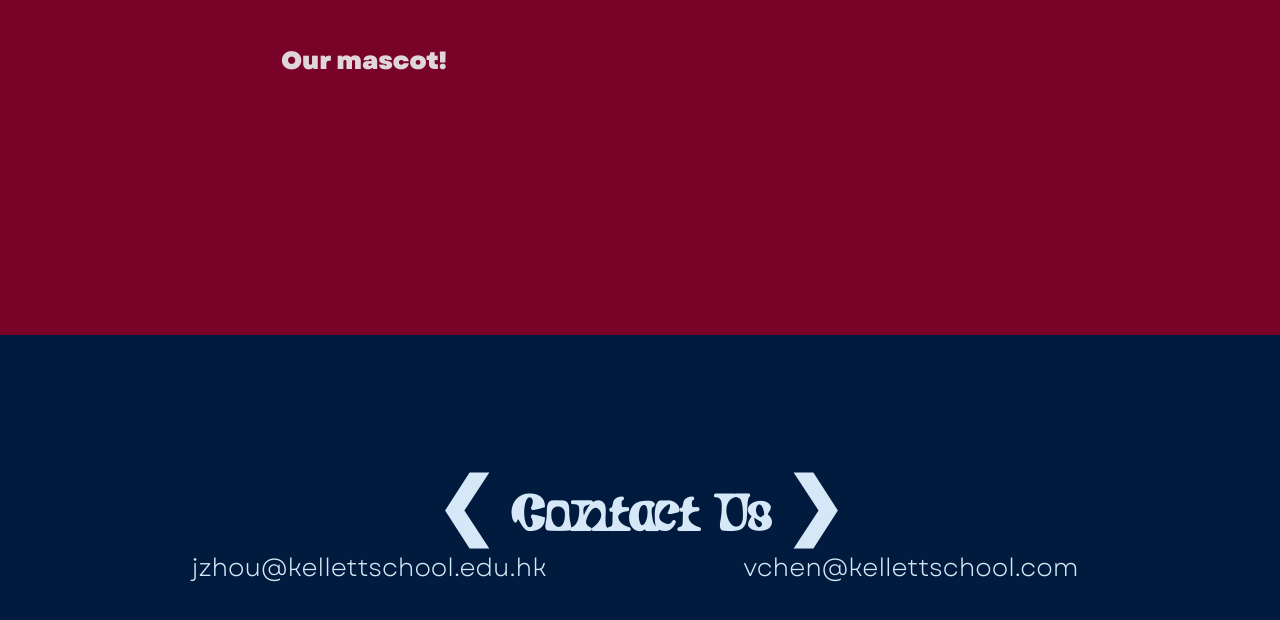
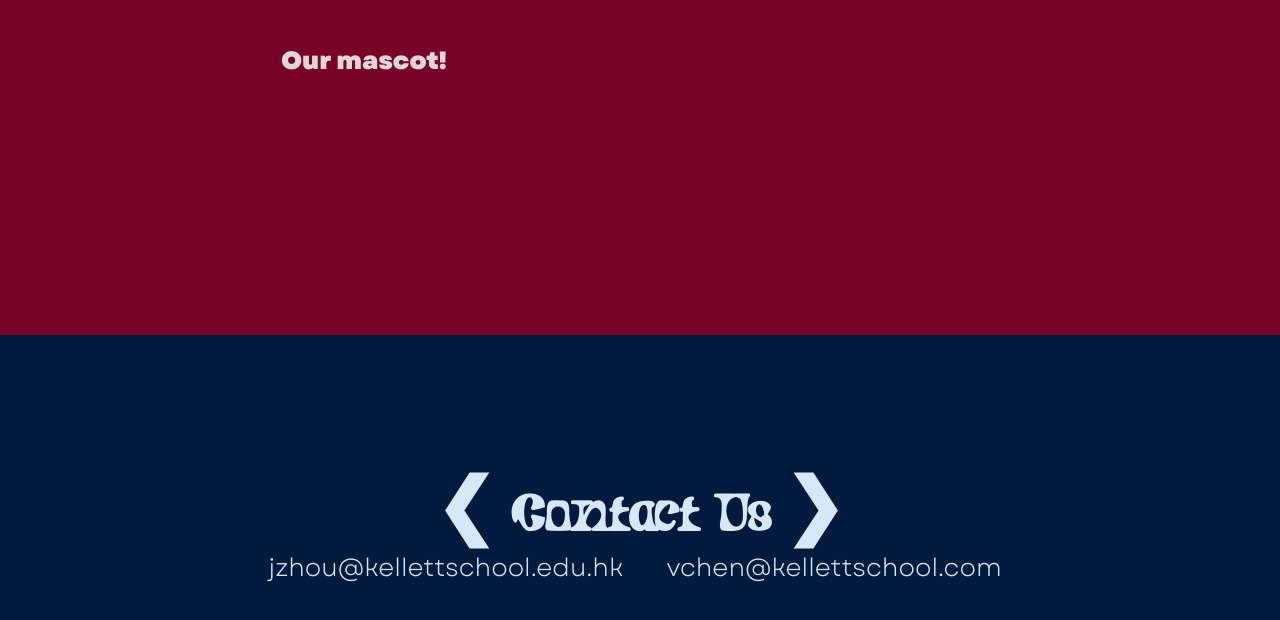
Before and after one commit to fleureque/kellett-kodes, a plain HTML site: page index.html in a window 1280 px wide. Shown: the part 2030-2650 px from the top of the page. Drawn offline with Linux system fonts and the light colour scheme.

Commit message:
Added 'Kellett Kodes' to page header, made new css for the contact us section due to conflict with presentations page

```diff
--- a/index.html
+++ b/index.html
@@ -60,11 +60,11 @@
             </div>
             <div class="contact_us">
                 <h1>❮ Contact Us ❯</h1>
-                <div class="half_split">
-                    <p style="padding-right:5%">jzhou@kellettschool.edu.hk</p>
+                <div class="contact_us_split">
+                    <p padding-right:5%;>jzhou@kellettschool.edu.hk</p>
                 </div>
-                <div class="half_split">
-                    <p style="padding-left: 5%">vchen@kellettschool.com</p>
+                <div class="contact_us_split">
+                    <p padding-left:5%;>vchen@kellettschool.com</p>
                 </div>
             </div>
 
--- a/stylesheet.css
+++ b/stylesheet.css
@@ -76,7 +76,13 @@ p {
 
 .half_split {
   display: inline-block;
-  width: 40%;
+  width: 50%;
+  text-align: center;
+}
+
+.contact_us_split {
+  display: inline-block;
+  width: 30%;
   text-align: center;
 }
 
@@ -103,6 +109,7 @@ p {
   padding: 10%;
   align-items: center;
   justify-items: center;
+  color: #edf0f2;
 }
 
 .godot_section {
@@ -110,4 +117,5 @@ p {
   padding: 10%;
   align-items: center;
   justify-items: center;
+  color: #edf0f2;
 }
```
Also changed, not shown: presentations.html (+3 -3 lines).
